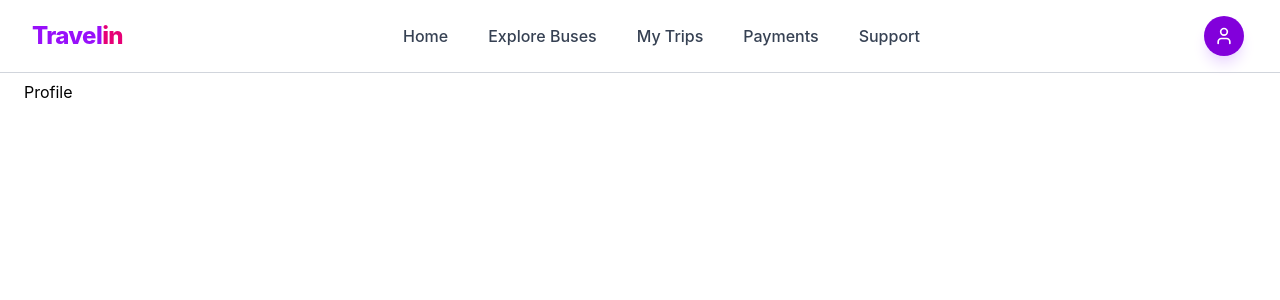
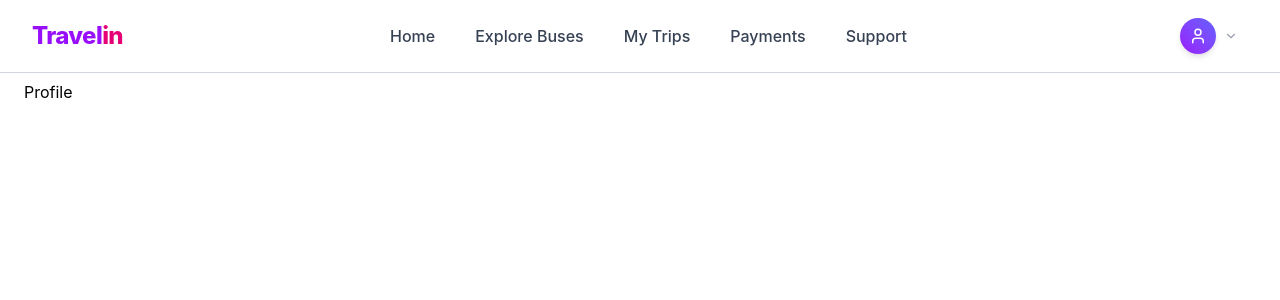
Before and after one commit to Karanb2707/Travelin, a React (Vite) app in the folder frontend/: page /profile in a window 1280 px wide. Shown: the top 300 px of the page. Built offline with nearby package versions, Linux system fonts and the light colour scheme; sample sign-in values are in the browser's storage.

Commit message:
New User Dropdown style and changes done

```diff
--- a/frontend/src/components/UserDropdown.tsx
+++ b/frontend/src/components/UserDropdown.tsx
@@ -1,5 +1,5 @@
 import { useState, useRef, useEffect } from "react";
-import { User, Settings, LogOut } from "lucide-react";
+import { User, Settings, LogOut, ChevronDown } from "lucide-react";
 import { NavLink } from "react-router-dom";
 
 function UserDropdown({ logout }: { logout: () => void }) {
@@ -17,32 +17,57 @@ function UserDropdown({ logout }: { logout: () => void }) {
   }, []);
 
   return (
-    <div ref={ref} className="hidden md:block relative">
+    <div ref={ref} className="relative inline-block text-left">
+      {/* Trigger Button */}
       <button
         onClick={() => setOpen((v) => !v)}
-        className="flex items-center gap-2 p-1 rounded-full hover:bg-gray-100 transition-all"
+        className={`group flex items-center gap-2 p-1.5 rounded-full transition-all duration-200 cursor-pointer
+          ${open ? "bg-gray-100" : "hover:bg-gray-50"}`}
       >
-        <div className="w-10 h-10 rounded-full bg-purple-700 text-white flex items-center justify-center shadow-lg shadow-purple-200">
-          <User size={20} />
+        <div className="w-9 h-9 rounded-full bg-gradient-to-tr from-purple-600 to-indigo-500 text-white flex items-center justify-center shadow-md group-hover:scale-105 transition-transform">
+          <User size={18} />
         </div>
+        <ChevronDown
+          size={14}
+          className={`text-gray-400 transition-transform duration-200 mr-1 ${open ? "rotate-180" : ""}`}
+        />
       </button>
 
+      {/* Dropdown Menu */}
       {open && (
-        <div className="absolute -right-5 mt-1 w-42 bg-purple-50 border border-gray-300 rounded-xl shadow-xl transition-all duration-200">
-          <div className="p-2">
+        <div className="absolute -right-2 mt-1 w-56 origin-top-right bg-blue-50 border border-blue-400 rounded-2xl shadow-[0_10px_40px_-10px_rgba(0,0,0,0.1)] overflow-hidden z-50 animate-in fade-in zoom-in duration-150">
+          {/* Header/Info Section */}
+          <div className="px-4 py-3 border-b border-blue-500">
+            <p className="text-xs font-medium text-gray-400 uppercase tracking-wider">
+              Account
+            </p>
+            <p className="text-sm font-semibold text-gray-700 truncate">
+              user@example.com
+            </p>
+          </div>
+
+          <div className="flex flex-col items-center gap-1 py-2 px-1">
             <NavLink
               to="/profile"
               onClick={() => setOpen(false)}
-              className="flex items-center gap-2 px-4 py-2 text-sm text-gray-700 hover:bg-purple-50 rounded-lg"
+              className="w-full flex items-center gap-3 px-4 py-3 text-sm text-gray-600 hover:text-purple-700 hover:bg-purple-100 rounded-md transition-colors group"
             >
-              <Settings size={16} /> Profile Settings
+              <Settings
+                size={16}
+                className="text-gray-400 group-hover:text-purple-600"
+              />
+              <span className="font-medium">Profile Settings</span>
             </NavLink>
 
             <button
               onClick={logout}
-              className="w-full flex items-center gap-2 px-4 py-2 text-sm text-red-600 hover:bg-red-50 rounded-lg transition-colors"
+              className="w-full flex items-center gap-3 px-4 py-3 text-sm text-red-500 hover:bg-red-100 rounded-md cursor-pointer transition-colors group"
             >
-              <LogOut size={16} /> Logout
+              <LogOut
+                size={16}
+                className="text-red-400 group-hover:text-red-600"
+              />
+              <span className="font-medium">Logout</span>
             </button>
           </div>
         </div>
```
